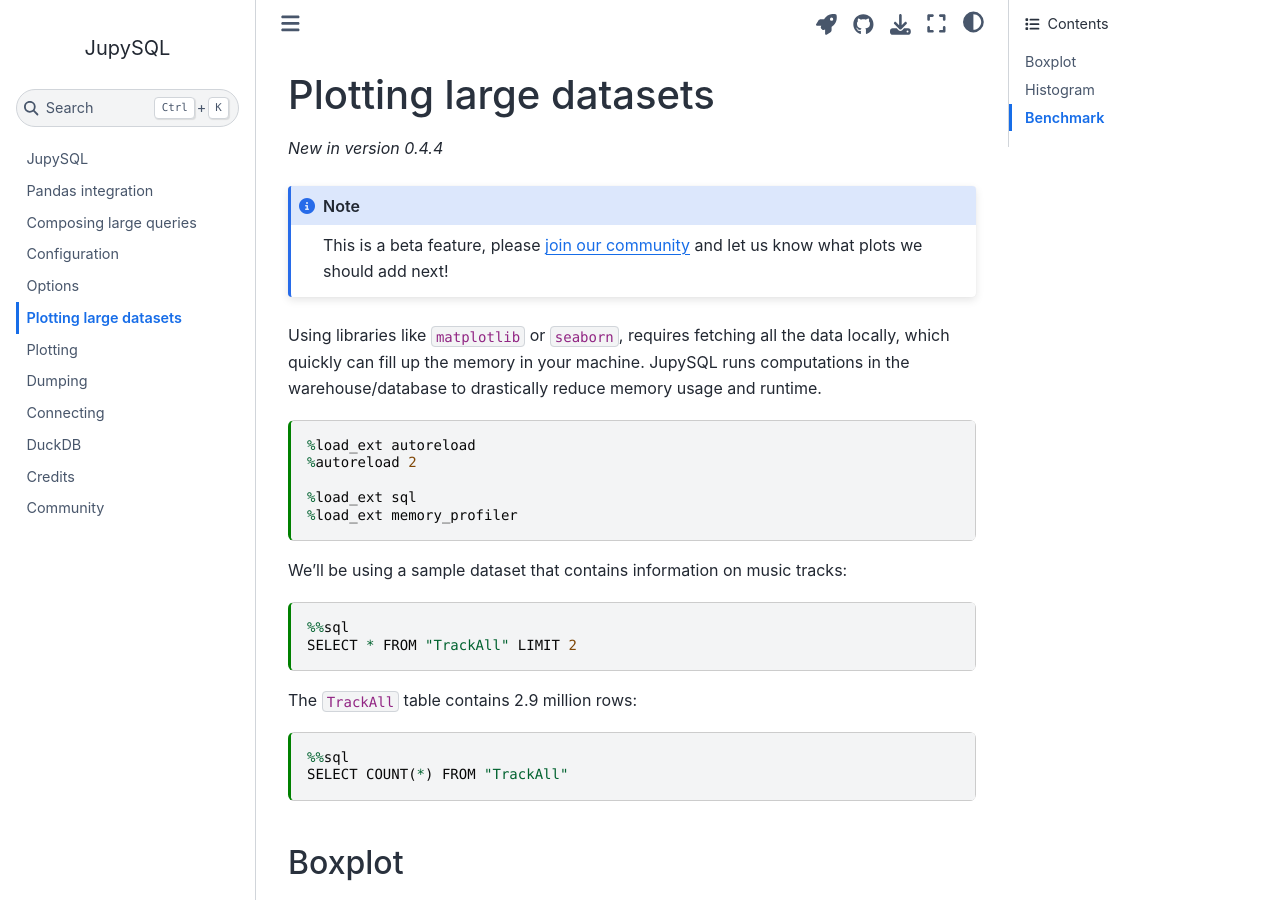
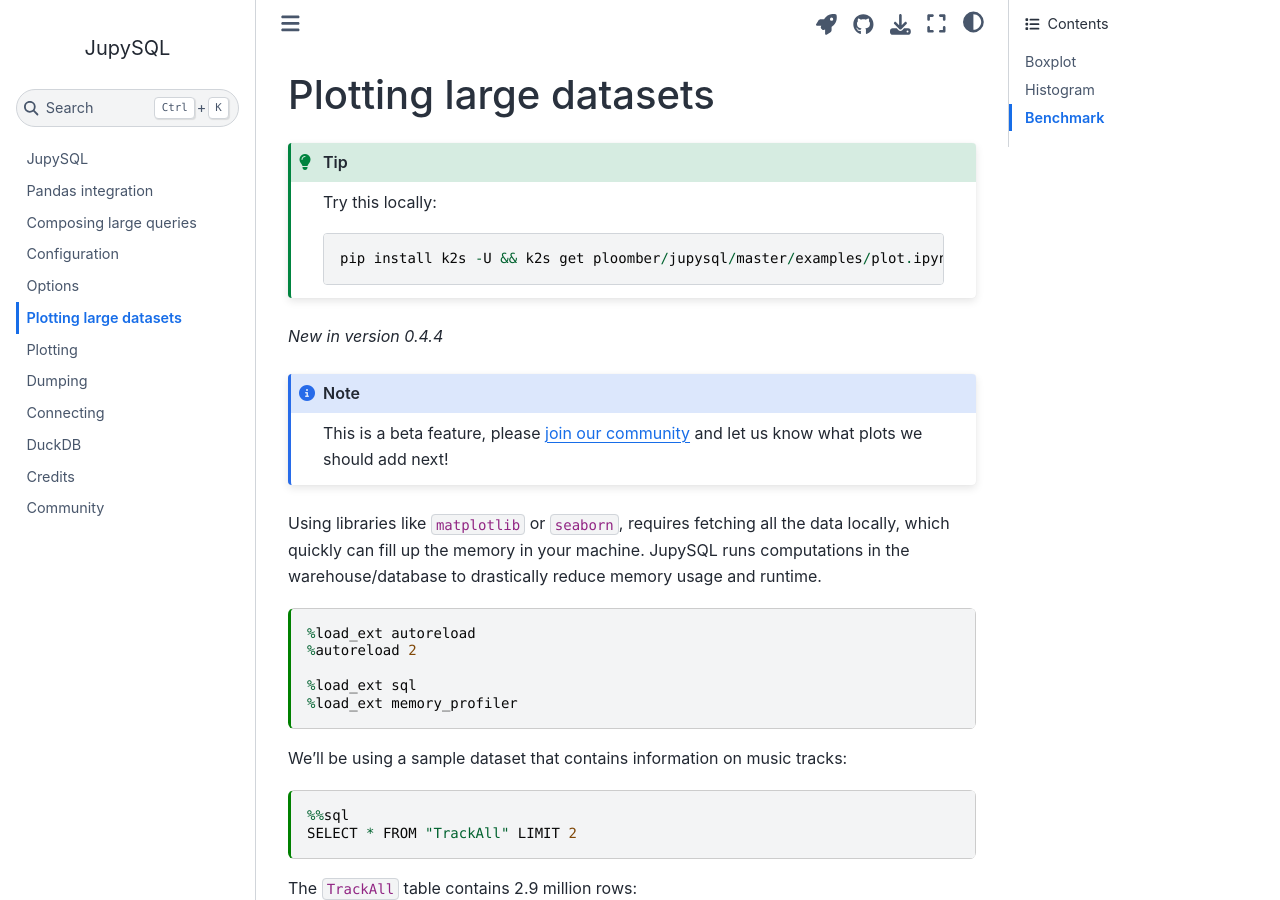
Before and after one commit to catherinedevlin/ipython-sql, a Jupyter Book: the page built from doc/plot.md, in a window 1280 px wide and 900 px high. Built offline with Jupyter Book 1.0.4 settings and Sphinx 7.4.7 and the Sphinx Book theme 1.1.4, drawn with Linux system fonts in a browser that asks for light colours.

Commit message:
adds plot k2s command

````diff
--- a/doc/plot.md
+++ b/doc/plot.md
@@ -12,6 +12,17 @@
 ---
 
 # Plotting large datasets
+
+
+```{tip}
+Try this locally:
+
+~~~
+pip install k2s -U && k2s get ploomber/jupysql/master/examples/plot.ipynb
+~~~
+
+```
+
 
 *New in version 0.4.4*
 
````
Also changed, not shown: 1 other file.
